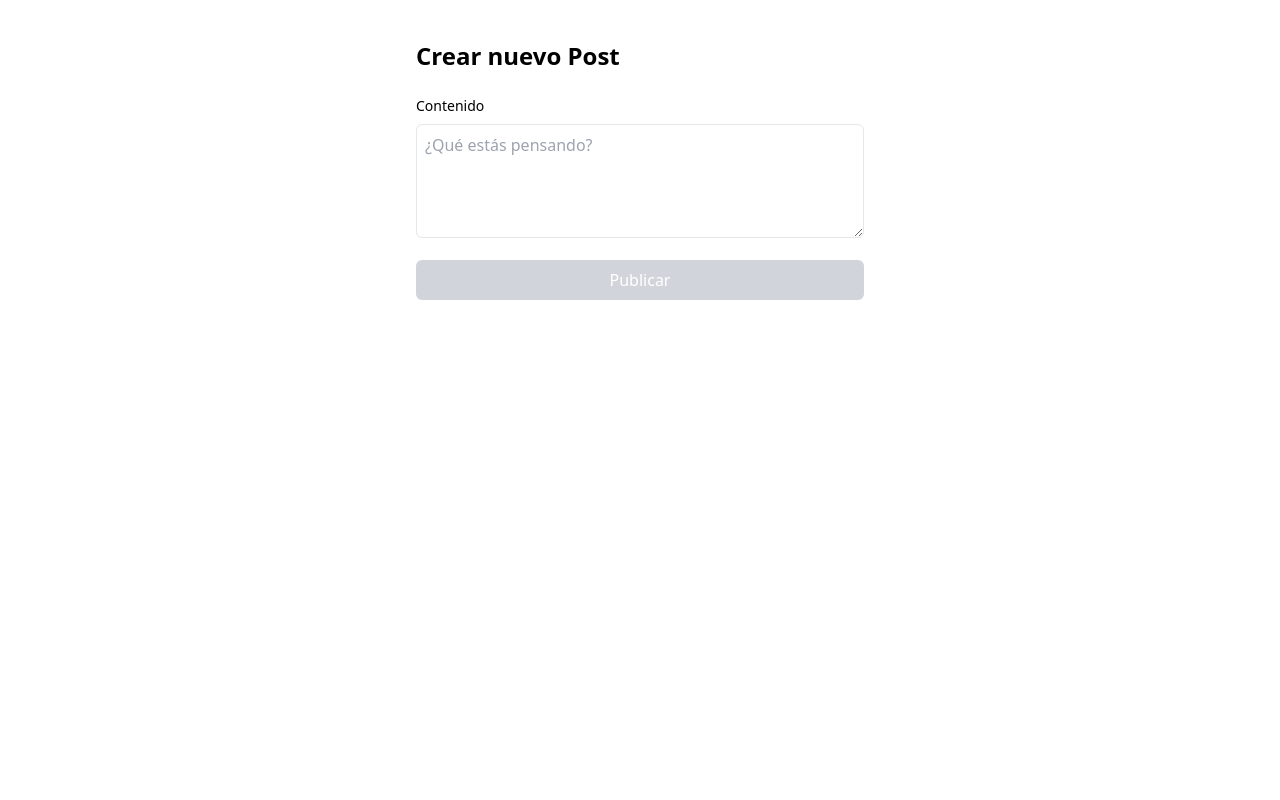
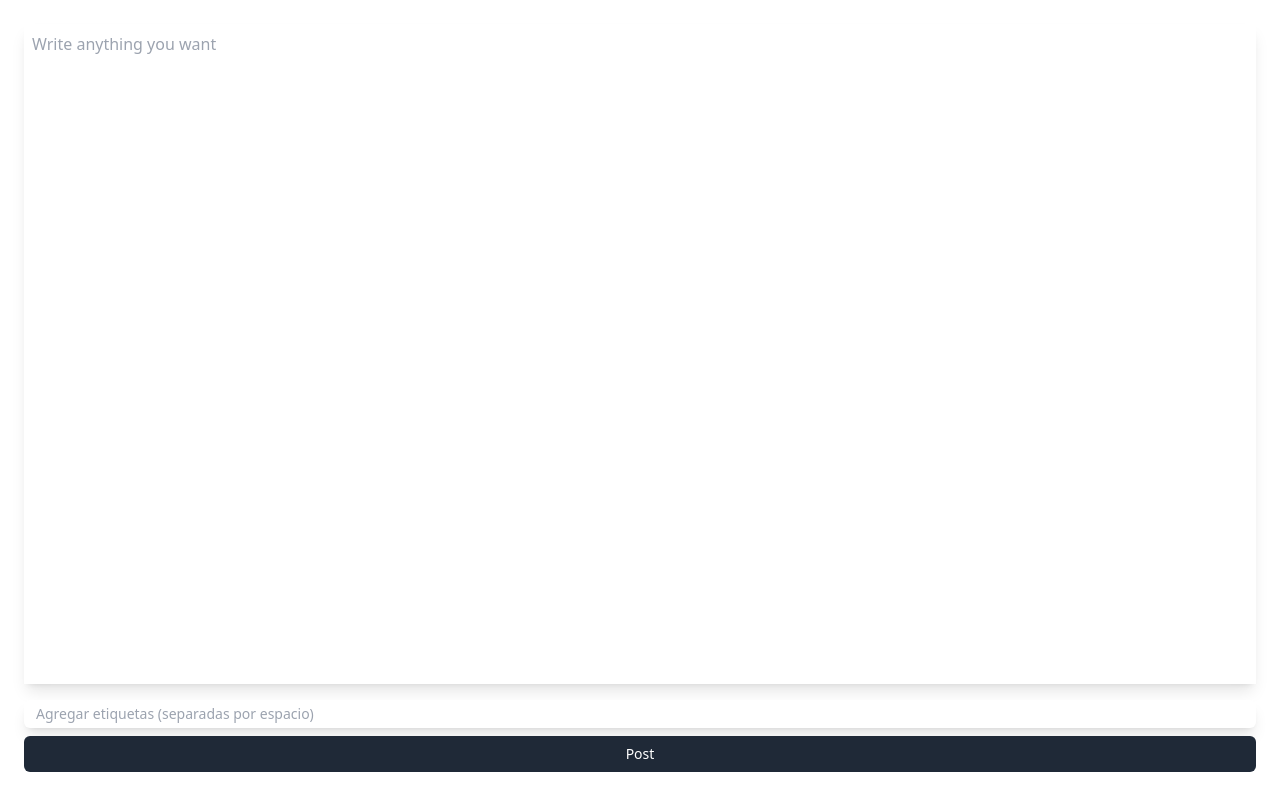
Before and after one commit to GAma131/post-it, a Next.js app: page /crear in a window 1280 px wide. Built offline with nearby package versions, Linux system fonts and the light colour scheme.

Commit message:
Fix tailwind no funcionaba

```diff
--- a/app/crear/page.tsx
+++ b/app/crear/page.tsx
@@ -2,60 +2,84 @@
 
 import { useState } from "react";
 import { useRouter } from "next/navigation";
-import axios from "axios";
+import "../styles/textarea.css";
 
 export default function CrearPost() {
+  const [titulo, setTitulo] = useState("");
   const [contenido, setContenido] = useState("");
-  const [cargando, setCargando] = useState(false);
+  const [tagInput, setTagInput] = useState("");
+  const [tags, setTags] = useState<string[]>([]);
   const router = useRouter();
 
-  const handleSubmit = async (e: React.FormEvent) => {
-    e.preventDefault();
-    if (!contenido.trim()) return;
+  const handleTagInputChange = (e: React.ChangeEvent<HTMLInputElement>) => {
+    setTagInput(e.target.value);
+  };
 
-    setCargando(true);
-    try {
-      await axios.post(`${process.env.NEXT_PUBLIC_API_URL}/posts`, {
-        content: contenido,
-      });
-      setContenido("");
-      router.push("/"); // Redirige a la página principal
-      router.refresh(); // Actualiza los datos
-    } catch (error) {
-      console.error("Error al crear post:", error);
-    } finally {
-      setCargando(false);
+  const handleTagInputKeyDown = (e: React.KeyboardEvent<HTMLInputElement>) => {
+    if (e.key === " " && tagInput.trim() !== "") {
+      e.preventDefault();
+      addTag(tagInput.trim());
     }
   };
 
+  const addTag = (tag: string) => {
+    if (!tags.includes(tag)) {
+      setTags([...tags, tag]);
+    }
+    setTagInput("");
+  };
+
+  const removeTag = (tagToRemove: string) => {
+    setTags(tags.filter((tag) => tag !== tagToRemove));
+  };
+
   return (
-    <div className="max-w-md mx-auto mt-10">
-      <h1 className="text-2xl font-bold mb-6">Crear nuevo Post</h1>
-
-      <form onSubmit={handleSubmit} className="space-y-4">
-        <div>
-          <label htmlFor="contenido" className="block text-sm font-medium mb-2">
-            Contenido
-          </label>
+    <div className="min-h-screen flex flex-col">
+      <form className="flex-1 flex flex-col p-6 w-full h-full">
+        <div className="editor-container">
           <textarea
-            id="contenido"
+            placeholder="Write anything you want"
             value={contenido}
             onChange={(e) => setContenido(e.target.value)}
-            className="w-full p-2 border rounded-md"
-            rows={4}
-            maxLength={500}
-            placeholder="¿Qué estás pensando?"
+            className="full-textarea text-lg shadow-lg scrollbar-thin scrollbar-thumb-gray-200 scrollbar-track-transparent hover:scrollbar-thumb-gray-300"
+            style={{ scrollbarWidth: 'thin', scrollbarColor: '#E5E7EB transparent' }}
           />
+
+          <div className="flex flex-col mt-4">
+            <div className="flex flex-wrap gap-2 mb-2">
+              {tags.map((tag) => (
+                <div key={tag} className="tag">
+                  {tag}
+                  <button
+                    type="button"
+                    onClick={() => removeTag(tag)}
+                    className="tag-remove"
+                  >
+                    ×
+                  </button>
+                </div>
+              ))}
+              <input
+                type="text"
+                value={tagInput}
+                onChange={handleTagInputChange}
+                onKeyDown={handleTagInputKeyDown}
+                onBlur={() => tagInput.trim() !== "" && addTag(tagInput.trim())}
+                placeholder="Agregar etiquetas (separadas por espacio)"
+                className="py-1 px-3 rounded-md text-sm flex-grow shadow-lg border-none outline-none"
+              />
+            </div>
+
+            <div className="flex w-full">
+              <button
+                type="submit"
+                className="w-full bg-gray-800 text-white py-2 text-sm rounded-md hover:bg-gray-900 transition"
+              >
+                Post
+              </button>
+            </div>
+          </div>
         </div>
-
-        <button
-          type="submit"
-          disabled={cargando || !contenido.trim()}
-          className="w-full bg-blue-500 text-white p-2 rounded-md
-                    hover:bg-blue-600 disabled:bg-gray-300"
-        >
-          {cargando ? "Publicando..." : "Publicar"}
-        </button>
       </form>
     </div>
   );
--- a/app/globals.css
+++ b/app/globals.css
@@ -7,12 +7,14 @@
   --background-rgb: 255, 255, 255;
 }
 
+/* Comentado para evitar el tema oscuro automático
 @media (prefers-color-scheme: dark) {
   :root {
     --foreground-rgb: 255, 255, 255;
     --background-rgb: 10, 10, 10;
   }
 }
+*/
 
 body {
   color: rgb(var(--foreground-rgb));
--- /dev/null
+++ b/app/styles/textarea.css
@@ -0,0 +1,52 @@
+.full-textarea {
+  height: calc(
+    100vh - 140px
+  ) !important; /* Ajustado para dejar solo espacio para categorías y margen */
+  resize: none !important;
+  box-sizing: border-box !important;
+  display: block !important;
+  border: none !important;
+  outline: none !important;
+  background-color: transparent !important;
+  font-size: 1rem !important;
+  line-height: 1.5 !important;
+  padding: 0.5rem !important;
+  width: 100% !important;
+}
+
+/* Solución para problemas de tamaño en textarea */
+.editor-container {
+  display: flex;
+  flex-direction: column;
+  width: 100%;
+  height: 100%;
+  min-height: calc(100vh - 100px);
+}
+
+/* Estilos para el sistema de etiquetas */
+.tag {
+  display: inline-flex;
+  align-items: center;
+  background-color: #f3f4f6;
+  border-radius: 0.375rem;
+  padding: 0.25rem 0.75rem;
+  margin-right: 0.5rem;
+  margin-bottom: 0.5rem;
+  font-size: 0.875rem;
+  transition: all 0.2s;
+}
+
+.tag:hover {
+  background-color: #e5e7eb;
+}
+
+.tag-remove {
+  margin-left: 0.5rem;
+  cursor: pointer;
+  opacity: 0.6;
+  transition: opacity 0.2s;
+}
+
+.tag-remove:hover {
+  opacity: 1;
+}
```
